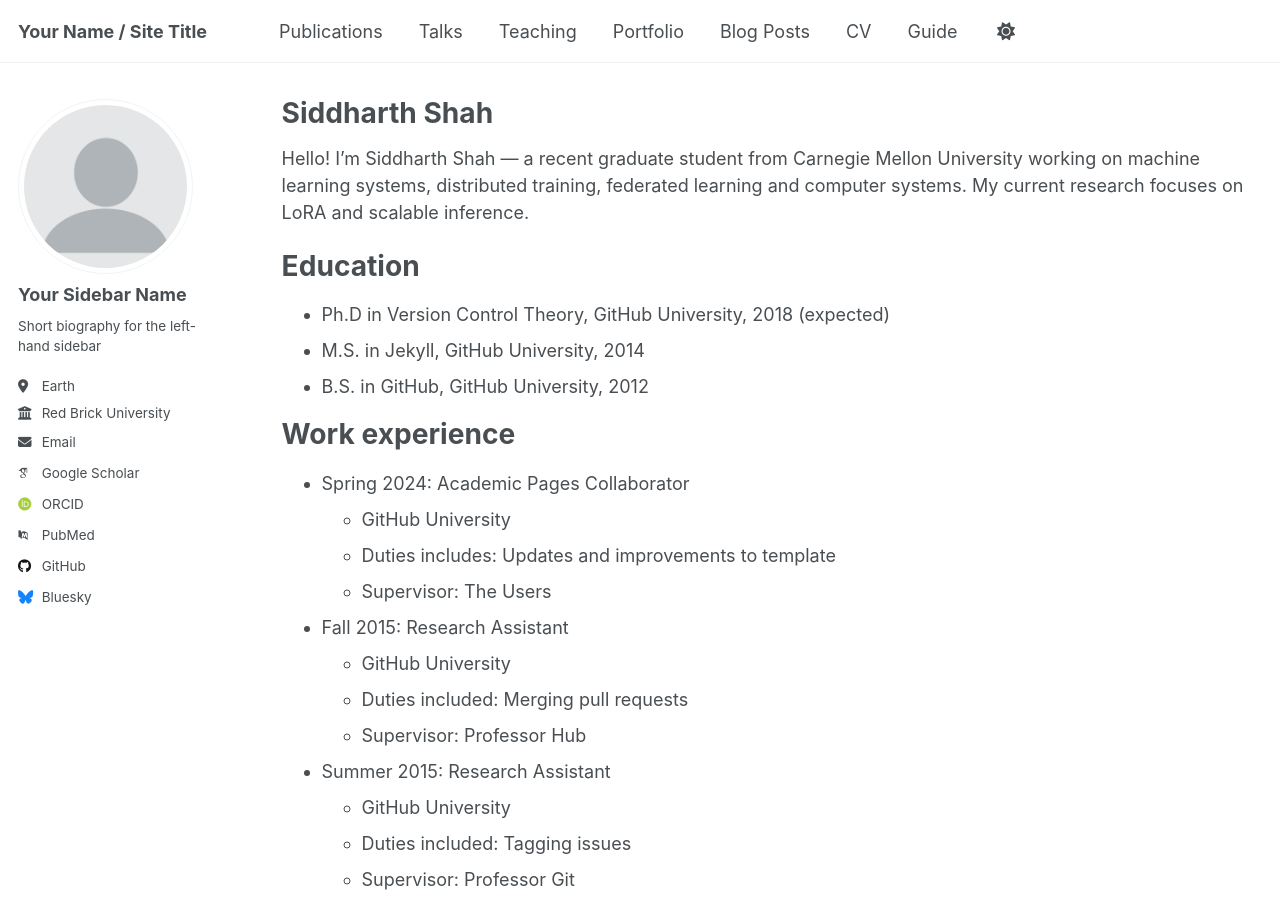
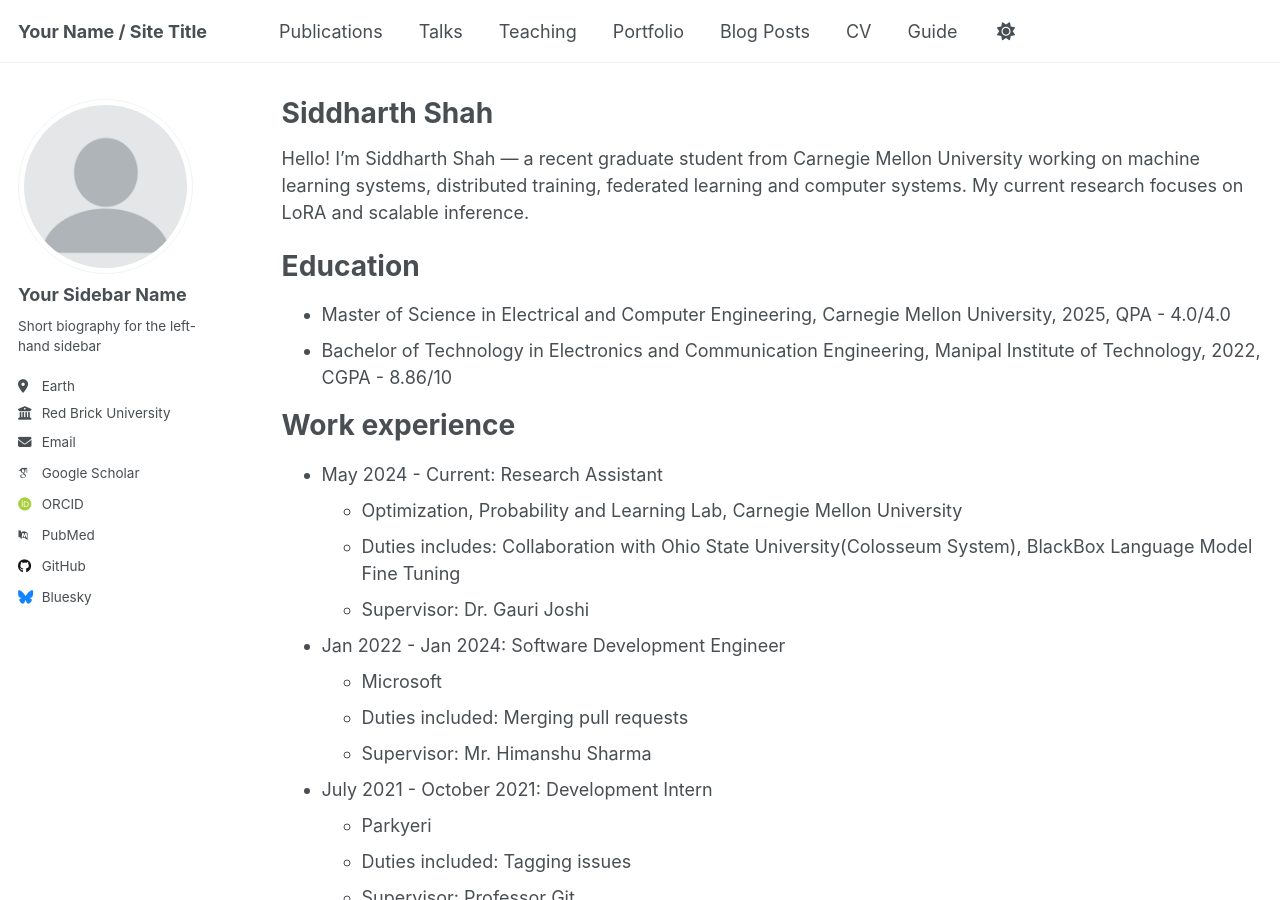
Before and after one commit to SidShah23/siddharthgautamshah.github.io, a Jekyll site: the page built from _pages/cv.md, in a window 1280 px wide and 900 px high. Built offline with Jekyll 4.4.1, drawn with Linux system fonts in a browser that asks for light colours; some web fonts are replaced; a script that is not in the unit is left out.

Commit message:
Adding basic outline

```diff
--- a/_pages/cv.md
+++ b/_pages/cv.md
@@ -13,24 +13,23 @@ Hello! I’m Siddharth Shah — a recent graduate student from Carnegie Mellon U
 
 Education
 ======
-* Ph.D in Version Control Theory, GitHub University, 2018 (expected)
-* M.S. in Jekyll, GitHub University, 2014
-* B.S. in GitHub, GitHub University, 2012
+* Master of Science in Electrical and Computer Engineering, Carnegie Mellon University, 2025, QPA - 4.0/4.0
+* Bachelor of Technology in Electronics and Communication Engineering, Manipal Institute of Technology, 2022, CGPA - 8.86/10
 
 Work experience
 ======
-* Spring 2024: Academic Pages Collaborator
-  * GitHub University
-  * Duties includes: Updates and improvements to template
-  * Supervisor: The Users
+* May 2024 - Current: Research Assistant
+  * Optimization, Probability and Learning Lab, Carnegie Mellon University
+  * Duties includes: Collaboration with Ohio State University(Colosseum System), BlackBox Language Model Fine Tuning
+  * Supervisor: Dr. Gauri Joshi
 
-* Fall 2015: Research Assistant
-  * GitHub University
+* Jan 2022 - Jan 2024: Software Development Engineer
+  * Microsoft
   * Duties included: Merging pull requests
-  * Supervisor: Professor Hub
+  * Supervisor: Mr. Himanshu Sharma
 
-* Summer 2015: Research Assistant
-  * GitHub University
+* July 2021 - October 2021: Development Intern
+  * Parkyeri
   * Duties included: Tagging issues
   * Supervisor: Professor Git
 
```
